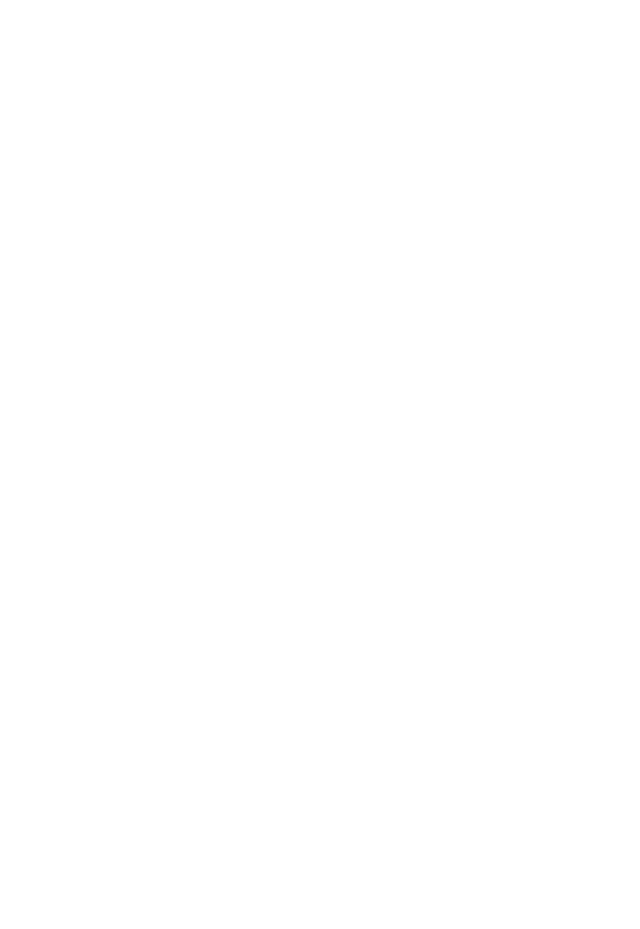
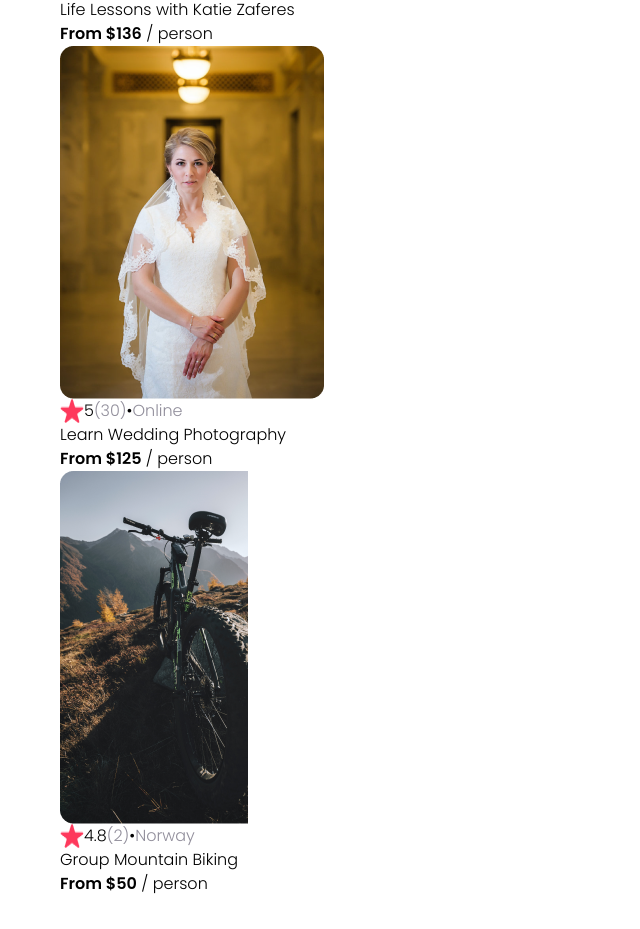
Before and after one commit to reginaldwong/airbnb-experiences, a React (Vite) app: page / in a window 1280 px wide. Shown: the part 1249-2178 px from the top of the page, without its empty margins (0-640 px from the left). Before the commit the page ends 858 px from the top, so only its background shows below. Built offline with nearby package versions, Linux system fonts and the light colour scheme.

Commit message:
style card component

```diff
--- a/src/App.jsx
+++ b/src/App.jsx
@@ -2,14 +2,32 @@
 import Navbar from './components/Navbar'
 import Hero from './components/Hero'
 import Card from './components/Card'
+import data from './data'
 
 
 function App() {
+  const cards = data.map(item => {
+    return (
+      <Card
+        key={item.id}
+        price={item.price}
+        image={item.coverImg}
+        rating={item.stats.rating}
+        review={item.stats.reviewCount}
+        location={item.location}
+        title={item.title}
+      />
+    )
+  })
+
+
   return (
     <div className="App">
       <Navbar />
       <Hero />
-      <Card />
+      <section>
+        {cards}
+      </section>
     </div>
   )
 }
--- a/src/components/Card.jsx
+++ b/src/components/Card.jsx
@@ -1,9 +1,20 @@
 import React from "react"
 
-const Card = () => {
+const Card = (props) => {
     return (
-        <h1>Card</h1>
+        <div className="card">
+            <img src={`src/assets/${props.image}`} />
+            <div className="card--stats">
+                <img src="src/assets/star.png" alt="star" />
+                <span>{props.rating}</span>
+                <span className="gray">({props.review})</span> • <span className="gray">{props.location}</span>
+            </div>
+            <p>{props.title}</p>
+            <p><span className="bold">From ${props.price}</span> / person</p>
+        </div>
     )
+
+
 }
 
 export default Card;
--- /dev/null
+++ b/src/data.js
@@ -0,0 +1,44 @@
+export default [
+  {
+    id: 1,
+    title: "Life Lessons with Katie Zaferes",
+    description:
+      'I will share with you what I call "Positively Impactful Moments of Disappointment." Throughout my career, many of my highest moments only came after setbacks and losses. But learning from those difficult moments is what gave me the ability to rise above them and reach my goals.',
+    price: 136,
+    coverImg: "katie-zaferes.png",
+    stats: {
+      rating: 5.0,
+      reviewCount: 6,
+    },
+    location: "Online",
+    openSpots: 0,
+  },
+  {
+    id: 2,
+    title: "Learn Wedding Photography",
+    description:
+      "Interested in becoming a wedding photographer? For beginner and experienced photographers alike, join us in learning techniques required to leave the happy couple with memories that'll last a lifetime.",
+    price: 125,
+    coverImg: "wedding-photography.png",
+    stats: {
+      rating: 5.0,
+      reviewCount: 30,
+    },
+    location: "Online",
+    openSpots: 27,
+  },
+  {
+    id: 3,
+    title: "Group Mountain Biking",
+    description:
+      "Experience the beautiful Norwegian landscape and meet new friends all while conquering rugged terrain on your mountain bike. (Bike provided!)",
+    price: 50,
+    coverImg: "mountain-bike.png",
+    stats: {
+      rating: 4.8,
+      reviewCount: 2,
+    },
+    location: "Norway",
+    openSpots: 3,
+  },
+];
--- a/src/index.css
+++ b/src/index.css
@@ -76,8 +76,8 @@
 body {
   font-family: Poppins, sans-serif;
 }
-/*
-* {
+
+/* * {
   border: 1px solid red;
 } */
 
@@ -105,9 +105,13 @@
   color: inherit;
 }
 
+.nav--items > li > a:hover {
+  color: #FE395C;
+}
+
 /* HERO */
 section {
-  padding: 60px;;
+  padding: 60px;
 }
 
 .hero {
@@ -125,3 +129,18 @@
   margin-top: 32px;
   margin-bottom: 16px;
 }
+
+
+/* CARD */
+
+.card--stats {
+  display: flex;
+}
+
+.gray {
+  color: #918E9B;
+}
+
+.bold {
+  font-weight: bold;
+}
```
Also changed, not shown: src/assets/mountain-bike.png, src/assets/wedding-photography.png.
